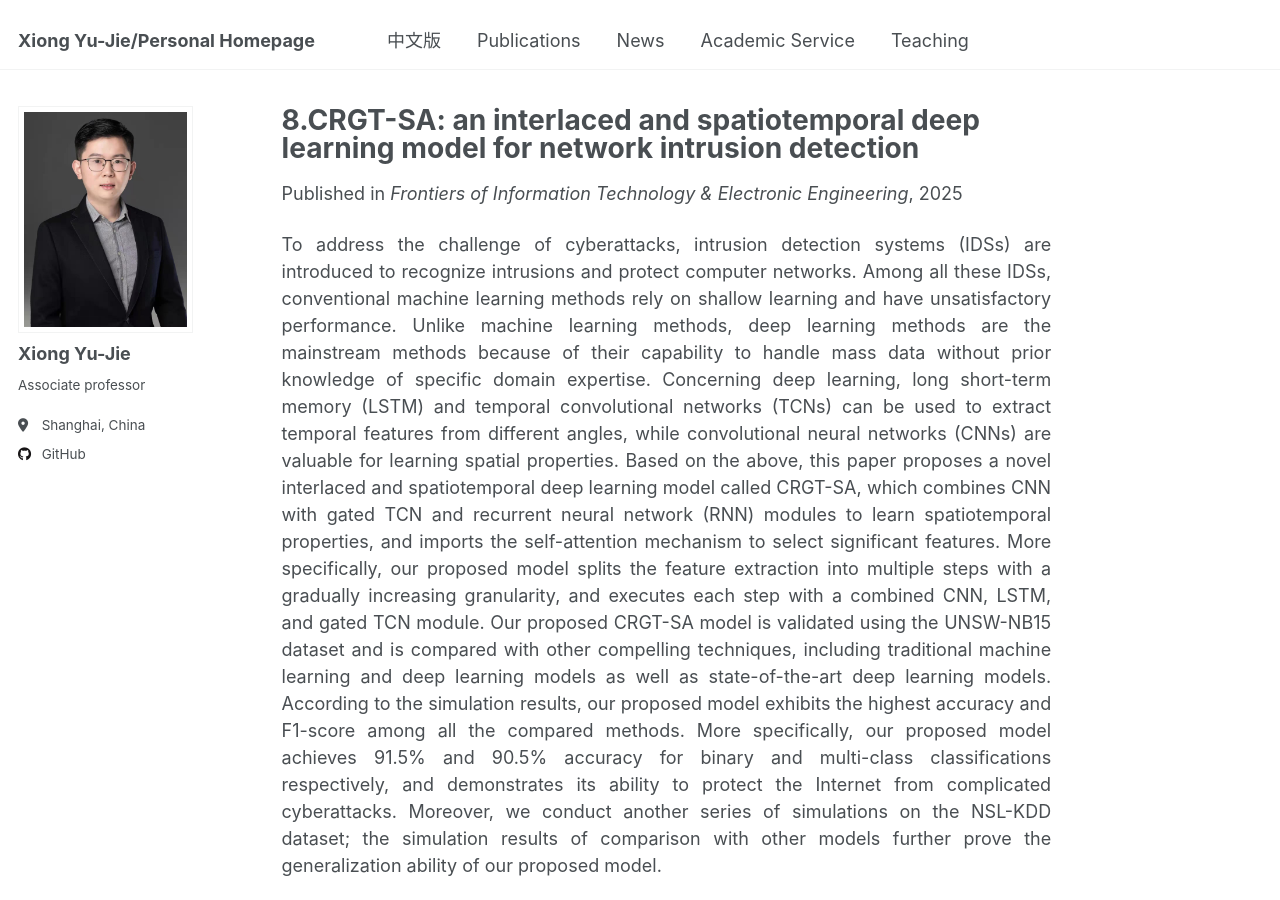
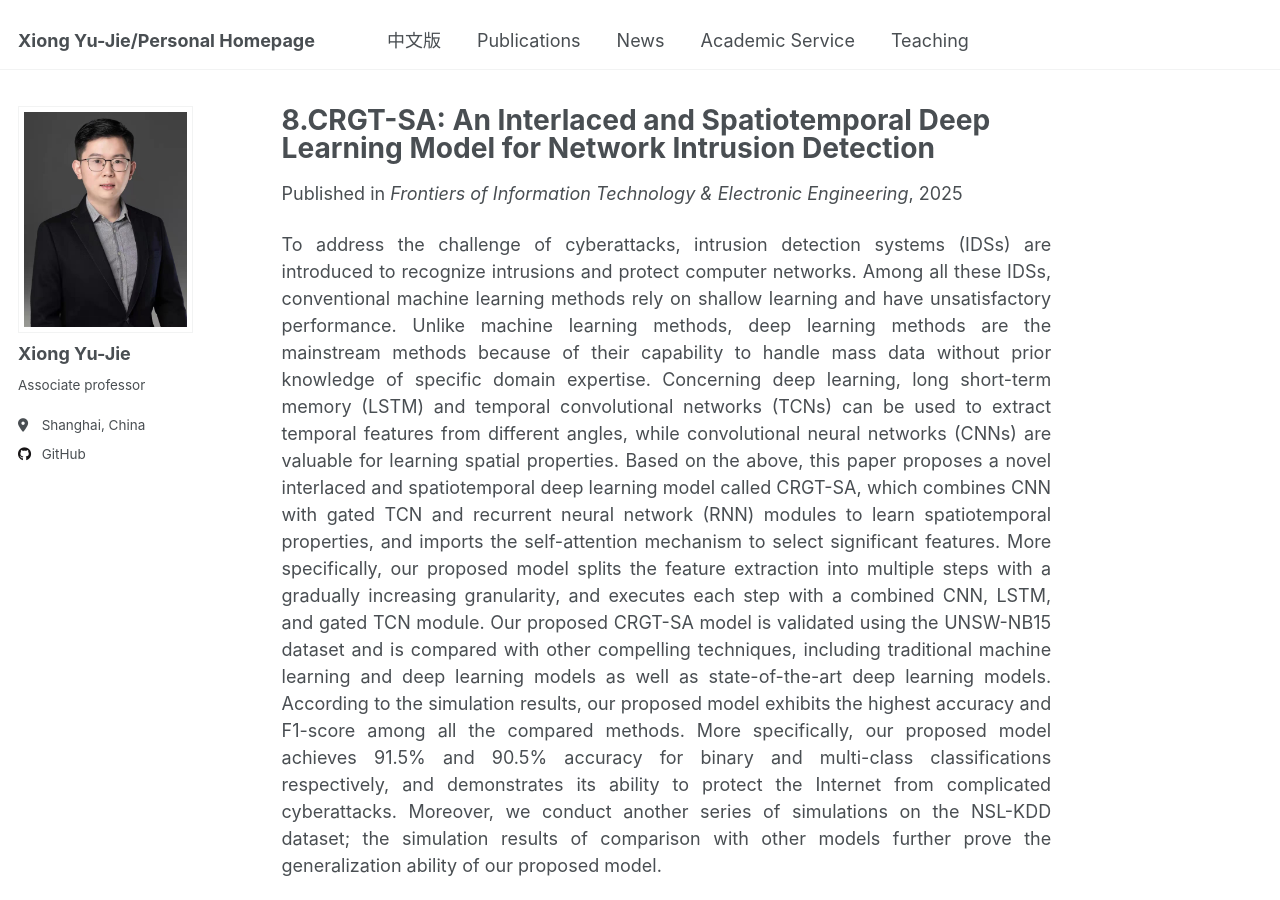
Before and after one commit to X-Lab-CN/introduce, a Jekyll site: the page built from _publications/2025-11-01-paper-title-number-1.md, in a window 1280 px wide and 900 px high. Built offline with Jekyll 4.4.1, drawn with Linux system fonts in a browser that asks for light colours.

```diff
--- a/_publications/2025-11-01-paper-title-number-1.md
+++ b/_publications/2025-11-01-paper-title-number-1.md
@@ -1,5 +1,5 @@
 ---
-title: "8.CRGT-SA: an interlaced and spatiotemporal deep learning model for network intrusion detection"
+title: "8.CRGT-SA: An Interlaced and Spatiotemporal Deep Learning Model for Network Intrusion Detection"
 collection: publications
 category: 2025
 permalink: /publication/2025-11-01-paper-title-number-1
```
